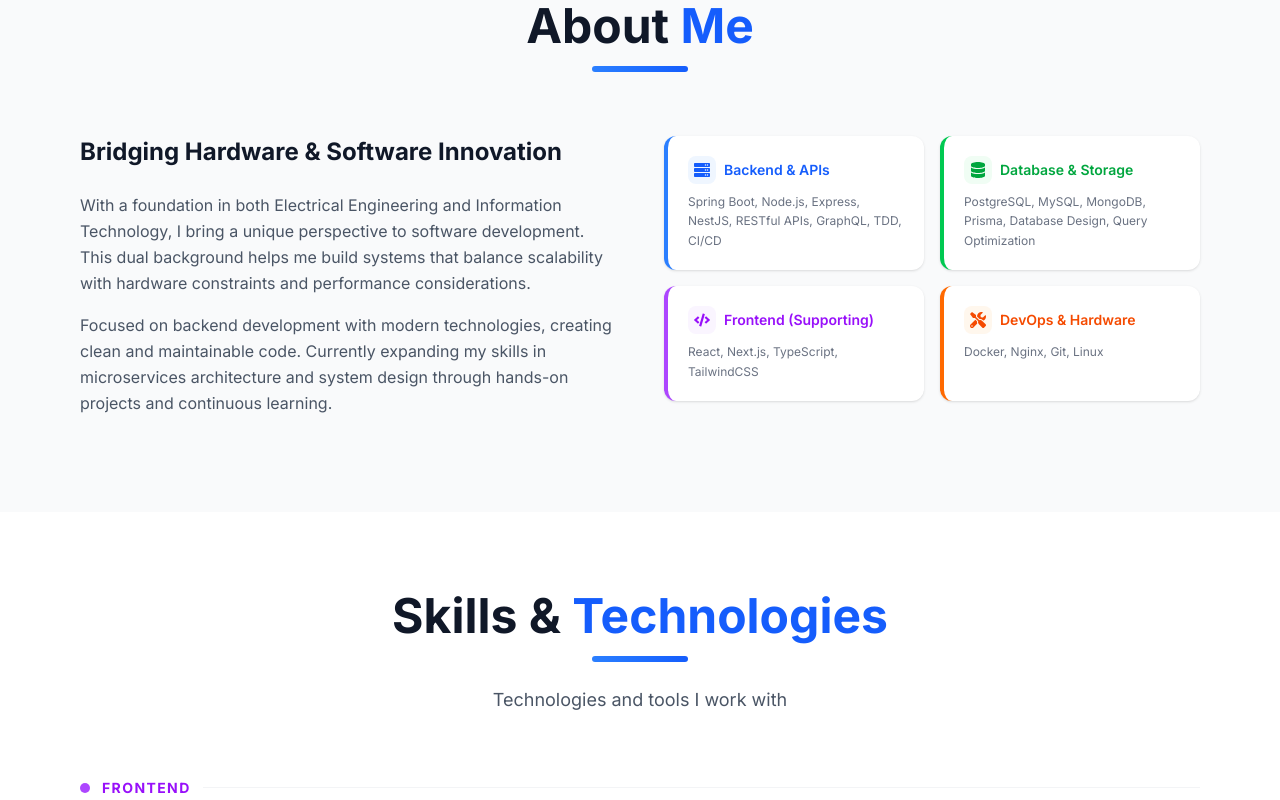
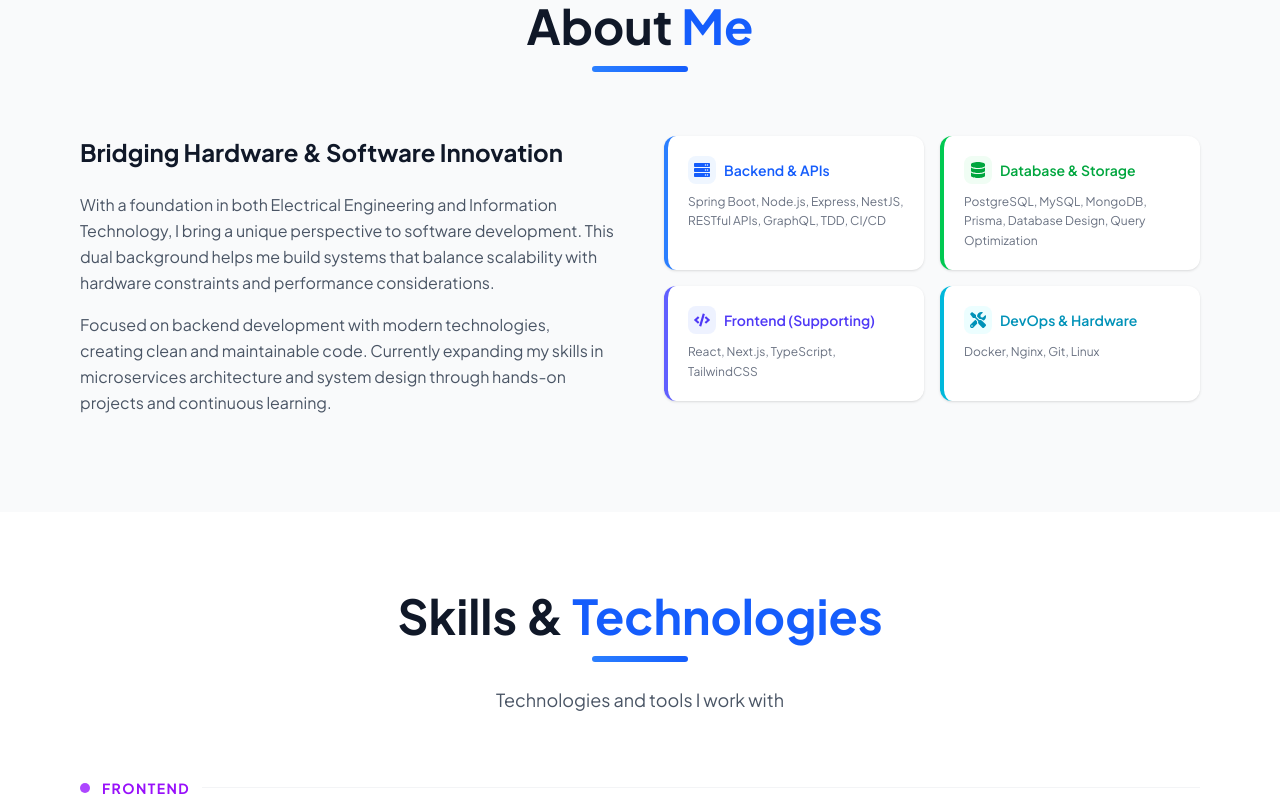
Before and after one commit to angebhd/ange-buhendwa, a Next.js app: page / in a window 1280 px wide. Shown: the part 880-1680 px from the top of the page. Built offline with nearby package versions, Linux system fonts and the light colour scheme.

Commit message:
feat: update font to Plus Jakarta Sans and enhance component styles with improved color gradients and AWS addition to skills

```diff
--- a/app/layout.tsx
+++ b/app/layout.tsx
@@ -1,9 +1,9 @@
 import type { Metadata } from "next";
-import { Inter } from "next/font/google";
+import { Plus_Jakarta_Sans } from "next/font/google";
 import "./globals.css";
 import { ThemeProvider } from "next-themes";
 
-const inter = Inter({ subsets: ["latin"] });
+const plusJakartaSans = Plus_Jakarta_Sans({ subsets: ["latin"], variable: "--font-sans" });
 
 export const metadata: Metadata = {
   title: "Ange Buhendwa - Software & Electronics Engineer | Portfolio",
@@ -45,7 +45,7 @@ export default function RootLayout({
 }) {
   return (
     <html lang="en" suppressHydrationWarning>
-      <body className={inter.className}>
+      <body className={plusJakartaSans.className}>
         <ThemeProvider
           attribute="class"
           defaultTheme="system"
--- a/components/About.tsx
+++ b/components/About.tsx
@@ -8,8 +8,8 @@ import { about } from '@/data'
 const categoryConfig: Record<string, { icon: React.ComponentType<{ className?: string }>, border: string, text: string, bg: string }> = {
     "Backend & APIs": { icon: FaServer, border: "border-blue-500", text: "text-blue-600 dark:text-blue-400", bg: "bg-blue-50 dark:bg-blue-900/20" },
     "Database & Storage": { icon: FaDatabase, border: "border-green-500", text: "text-green-600 dark:text-green-400", bg: "bg-green-50 dark:bg-green-900/20" },
-    "Frontend (Supporting)": { icon: FaCode, border: "border-purple-500", text: "text-purple-600 dark:text-purple-400", bg: "bg-purple-50 dark:bg-purple-900/20" },
-    "DevOps & Hardware": { icon: FaTools, border: "border-orange-500", text: "text-orange-600 dark:text-orange-400", bg: "bg-orange-50 dark:bg-orange-900/20" },
+    "Frontend (Supporting)": { icon: FaCode, border: "border-indigo-500", text: "text-indigo-600 dark:text-indigo-400", bg: "bg-indigo-50 dark:bg-indigo-900/20" },
+    "DevOps & Hardware": { icon: FaTools, border: "border-cyan-500", text: "text-cyan-600 dark:text-cyan-400", bg: "bg-cyan-50 dark:bg-cyan-900/20" },
 }
 
 export default function About() {
@@ -26,7 +26,7 @@ export default function About() {
                     <h2 className="text-4xl md:text-5xl font-bold mb-4 text-gray-900 dark:text-white">
                         About <span className="text-blue-600">Me</span>
                     </h2>
-                    <div className="w-24 h-1.5 bg-gradient-to-r from-blue-500 to-blue-600 mx-auto rounded-full"></div>
+                    <div className="w-24 h-1.5 bg-linear-to-r from-blue-500 to-blue-600 mx-auto rounded-full"></div>
                 </motion.div>
 
                 <div className="grid md:grid-cols-2 gap-12 items-start">
@@ -39,8 +39,8 @@ export default function About() {
                         <h3 className="text-2xl font-bold text-gray-900 dark:text-white mb-6">
                             {about.title}
                         </h3>
-                        {about.description.map((paragraph, i) => (
-                            <p key={i} className="text-gray-600 dark:text-gray-300 mb-4 leading-relaxed">
+                        {about.description.map((paragraph) => (
+                            <p key={paragraph.slice(0, 30)} className="text-gray-600 dark:text-gray-300 mb-4 leading-relaxed">
                                 {paragraph}
                             </p>
                         ))}
--- a/components/Contact.tsx
+++ b/components/Contact.tsx
@@ -25,7 +25,7 @@ export default function Contact() {
                     <h2 className="text-4xl md:text-5xl font-bold mb-4 text-gray-900 dark:text-white">
                         Let&apos;s Work <span className="text-blue-600">Together</span>
                     </h2>
-                    <div className="w-24 h-1.5 bg-gradient-to-r from-blue-500 to-blue-600 mx-auto mb-6 rounded-full"></div>
+                    <div className="w-24 h-1.5 bg-linear-to-r from-blue-500 to-blue-600 mx-auto mb-6 rounded-full"></div>
                     <p className="text-gray-600 dark:text-gray-300 max-w-2xl mx-auto">
                         Have a project in mind? Let&apos;s discuss how we can bring your ideas to life.
                     </p>
@@ -110,7 +110,7 @@ export default function Contact() {
                             type="submit"
                             whileHover={{ scale: 1.02, y: -1 }}
                             whileTap={{ scale: 0.98 }}
-                            className="w-full px-6 py-3.5 bg-gradient-to-r from-blue-600 to-blue-700 hover:from-blue-700 hover:to-blue-800 text-white rounded-xl font-semibold shadow-md hover:shadow-lg hover:shadow-blue-500/25 transition-all duration-300"
+                            className="w-full px-6 py-3.5 bg-linear-to-r from-blue-600 to-blue-700 hover:from-blue-700 hover:to-blue-800 text-white rounded-xl font-semibold shadow-md hover:shadow-lg hover:shadow-blue-500/25 transition-all duration-300"
                         >
                             Send Message
                         </motion.button>
--- a/components/Experience.tsx
+++ b/components/Experience.tsx
@@ -11,7 +11,7 @@ function SectionHeader({ title, accent }: { title: string; accent: string }) {
             <h2 className="text-4xl md:text-5xl font-bold mb-4 text-gray-900 dark:text-white">
                 <span className="text-blue-600">{accent}</span>{title}
             </h2>
-            <div className="w-24 h-1.5 bg-gradient-to-r from-blue-500 to-blue-600 mx-auto rounded-full"></div>
+            <div className="w-24 h-1.5 bg-linear-to-r from-blue-500 to-blue-600 mx-auto rounded-full"></div>
         </div>
     )
 }
@@ -32,7 +32,7 @@ export default function Experience() {
                     <SectionHeader title="" accent="Experience" />
 
                     <div className="relative">
-                        <div className="absolute left-6 top-0 bottom-0 w-px bg-gradient-to-b from-blue-500 via-blue-300 to-transparent hidden sm:block"></div>
+                        <div className="absolute left-6 top-0 bottom-0 w-px bg-linear-to-b from-blue-500 via-blue-300 to-transparent hidden sm:block"></div>
 
                         <div className="space-y-6">
                             {experience.map((exp, index) => (
@@ -54,7 +54,7 @@ export default function Experience() {
 
                                     <div className="bg-gray-50 dark:bg-gray-800 p-6 rounded-xl border border-gray-100 dark:border-gray-700 hover:border-blue-200 dark:hover:border-blue-800 hover:shadow-md transition-all duration-300">
                                         <div className="flex items-start gap-4">
-                                            <div className="sm:hidden flex-shrink-0 w-10 h-10 rounded-full bg-blue-50 dark:bg-blue-900/30 border-2 border-blue-500 flex items-center justify-center">
+                                            <div className="sm:hidden shrink-0 w-10 h-10 rounded-full bg-blue-50 dark:bg-blue-900/30 border-2 border-blue-500 flex items-center justify-center">
                                                 {exp.type === 'work' ? (
                                                     <FaBriefcase className="text-blue-600 dark:text-blue-400" />
                                                 ) : (
@@ -113,7 +113,7 @@ export default function Experience() {
                                 className="bg-gray-50 dark:bg-gray-800 p-5 rounded-xl border border-gray-100 dark:border-gray-700 hover:border-blue-200 dark:hover:border-blue-800 hover:shadow-md transition-all duration-300"
                             >
                                 <div className="flex items-start gap-4">
-                                    <div className="flex-shrink-0 w-10 h-10 rounded-lg bg-blue-50 dark:bg-blue-900/30 flex items-center justify-center">
+                                    <div className="shrink-0 w-10 h-10 rounded-lg bg-blue-50 dark:bg-blue-900/30 flex items-center justify-center">
                                         <FaAward className="text-blue-600 dark:text-blue-400 text-lg" />
                                     </div>
                                     <div className="flex-1 min-w-0">
@@ -162,7 +162,7 @@ export default function Experience() {
                                 className="bg-gray-50 dark:bg-gray-800 p-6 rounded-xl border border-gray-100 dark:border-gray-700 hover:border-yellow-200 dark:hover:border-yellow-800/50 hover:shadow-md transition-all duration-300"
                             >
                                 <div className="flex items-start gap-4">
-                                    <div className="flex-shrink-0 w-11 h-11 rounded-lg bg-yellow-50 dark:bg-yellow-900/20 flex items-center justify-center">
+                                    <div className="shrink-0 w-11 h-11 rounded-lg bg-yellow-50 dark:bg-yellow-900/20 flex items-center justify-center">
                                         <FaMedal className="text-yellow-500 dark:text-yellow-400 text-xl" />
                                     </div>
                                     <div>
--- a/components/Projects.tsx
+++ b/components/Projects.tsx
@@ -37,7 +37,7 @@ export default function Projects() {
                     <h2 className="text-4xl md:text-5xl font-bold mb-4 text-gray-900 dark:text-white">
                         Featured <span className="text-blue-600">Projects</span>
                     </h2>
-                    <div className="w-24 h-1.5 bg-gradient-to-r from-blue-500 to-blue-600 mx-auto mb-6 rounded-full"></div>
+                    <div className="w-24 h-1.5 bg-linear-to-r from-blue-500 to-blue-600 mx-auto mb-6 rounded-full"></div>
                     <p className="text-gray-600 dark:text-gray-300 max-w-2xl mx-auto text-lg">
                         Recent projects showcasing my technical skills and problem-solving approach
                     </p>
@@ -60,7 +60,7 @@ export default function Projects() {
                                 whileHover={{ y: -8 }}
                                 className="bg-white dark:bg-gray-700 rounded-2xl overflow-hidden shadow-md hover:shadow-2xl transition-all duration-300 group border border-gray-100 dark:border-gray-600"
                             >
-                                <div className={`relative h-52 bg-gradient-to-br ${gradient.bg} flex items-center justify-center overflow-hidden`}>
+                                <div className={`relative h-52 bg-linear-to-br ${gradient.bg} flex items-center justify-center overflow-hidden`}>
                                     <div className="absolute inset-0 flex items-center justify-center">
                                         <span className={`font-mono font-bold text-5xl opacity-10 select-none ${gradient.accent}`}>
                                             {String(index + 1).padStart(2, '0')}
@@ -70,7 +70,7 @@ export default function Projects() {
                                         {project.title}
                                     </span>
 
-                                    <div className={`absolute inset-0 bg-gradient-to-t ${gradient.overlay} opacity-0 group-hover:opacity-100 transition-opacity duration-300 flex items-end justify-center pb-6 gap-3`}>
+                                    <div className={`absolute inset-0 bg-linear-to-t ${gradient.overlay} opacity-0 group-hover:opacity-100 transition-opacity duration-300 flex items-end justify-center pb-6 gap-3`}>
                                         {hasLiveUrl && (
                                             <motion.a
                                                 href={project.liveUrl}
--- a/components/Skills.tsx
+++ b/components/Skills.tsx
@@ -3,7 +3,7 @@
 import React from 'react'
 import { motion } from 'framer-motion'
 import Image from 'next/image'
-import { FaReact, FaNodeJs, FaDatabase, FaGitAlt, FaJava, FaDocker } from 'react-icons/fa'
+import { FaReact, FaNodeJs, FaDatabase, FaGitAlt, FaJava, FaDocker, FaAws } from 'react-icons/fa'
 import { SiNextdotjs, SiTypescript, SiTailwindcss, SiMongodb, SiExpress, SiNestjs, SiSpringboot, SiMysql, SiPostgresql, SiPrisma, SiNginx, SiGraphql, SiJest } from 'react-icons/si'
 import { skills as skillsData } from '@/data'
 
@@ -28,13 +28,14 @@ const skillIcons: { [key: string]: React.ComponentType<{ className?: string }> |
     'Docker': FaDocker,
     'Nginx': SiNginx,
     'Git': FaGitAlt,
+    'AWS': FaAws,
 }
 
 const skillGroups = [
     { label: "Frontend", names: ['React', 'Next.js', 'TypeScript', 'TailwindCSS'] },
     { label: "Backend", names: ['Node.js', 'Express', 'NestJS', 'Java', 'Spring Boot', 'GraphQL', 'Socket.IO', 'WebSockets', 'Jest'] },
     { label: "Database", names: ['MongoDB', 'PostgreSQL', 'MySQL', 'Prisma'] },
-    { label: "DevOps & Tools", names: ['Docker', 'Nginx', 'Git'] },
+    { label: "DevOps & Tools", names: ['Docker', 'Nginx', 'Git', 'AWS'] },
 ]
 
 const groupColors: Record<string, { label: string; dot: string }> = {
@@ -60,7 +61,7 @@ export default function Skills() {
                     <h2 className="text-4xl md:text-5xl font-bold mb-4 text-gray-900 dark:text-white">
                         Skills & <span className="text-blue-600">Technologies</span>
                     </h2>
-                    <div className="w-24 h-1.5 bg-gradient-to-r from-blue-500 to-blue-600 mx-auto mb-6 rounded-full"></div>
+                    <div className="w-24 h-1.5 bg-linear-to-r from-blue-500 to-blue-600 mx-auto mb-6 rounded-full"></div>
                     <p className="text-gray-600 dark:text-gray-300 max-w-2xl mx-auto text-lg">
                         Technologies and tools I work with
                     </p>
```
